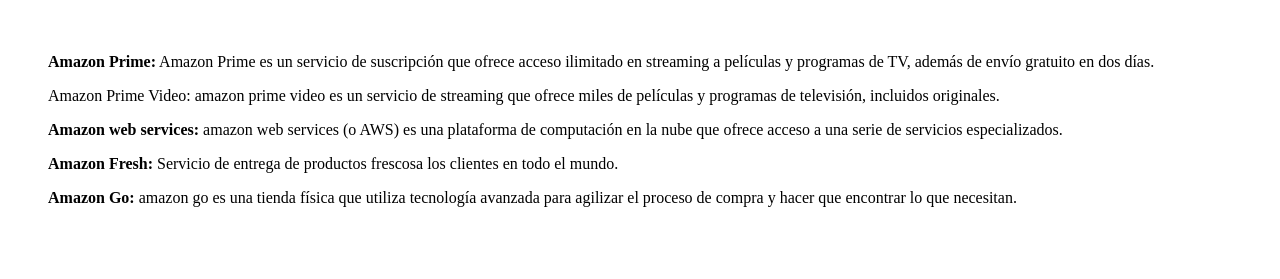
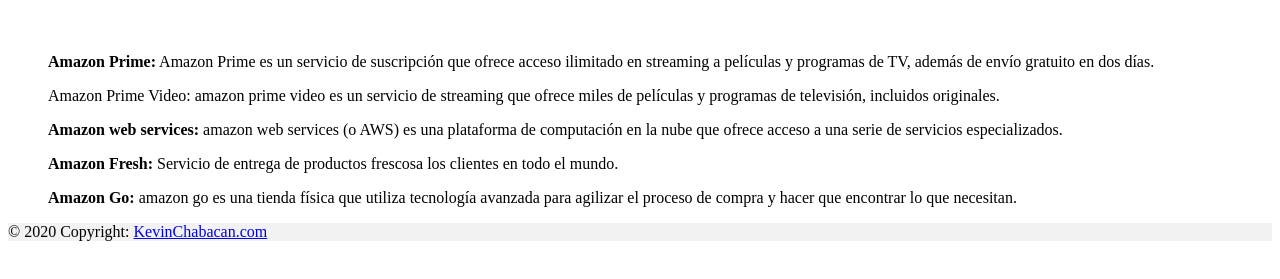
Before and after one commit to Dixi4u/Prueba-Ramas, a plain HTML site: page Index.html in a window 1280 px wide. Shown: the part 211-490 px from the top of the page. Drawn offline with Linux system fonts and the light colour scheme.

Commit message:
Agregue footer

```diff
--- a/Index.html
+++ b/Index.html
@@ -36,5 +36,13 @@
         </ul>
     </div>
 </body>
+<footer class="bg-body-tertiary text-center text-lg-start">
+    <!-- Copyright -->
+    <div class="text-center p-3" style="background-color: rgba(0, 0, 0, 0.05);">
+      © 2020 Copyright:
+      <a class="text-body" href="https://mdbootstrap.com/">KevinChabacan.com</a>
+    </div>
+    <!-- Copyright -->
+  </footer>
 
 </html>
```
